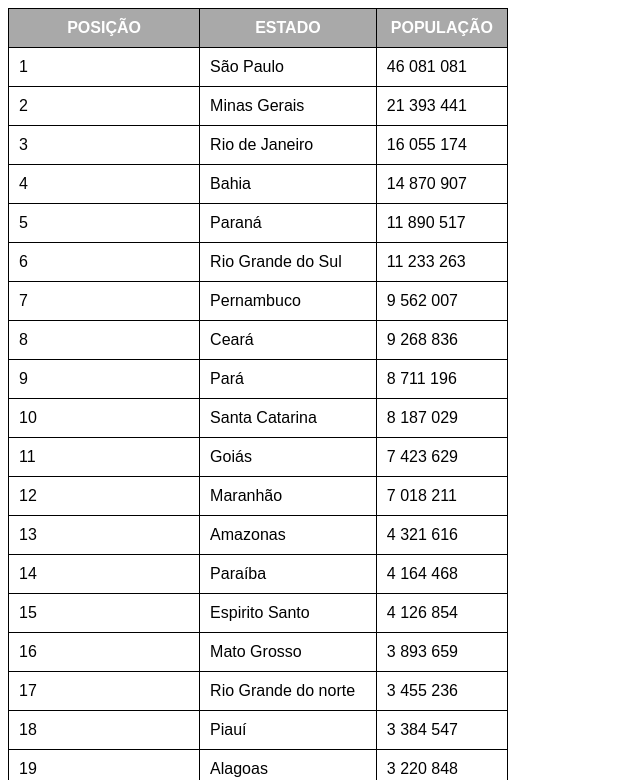
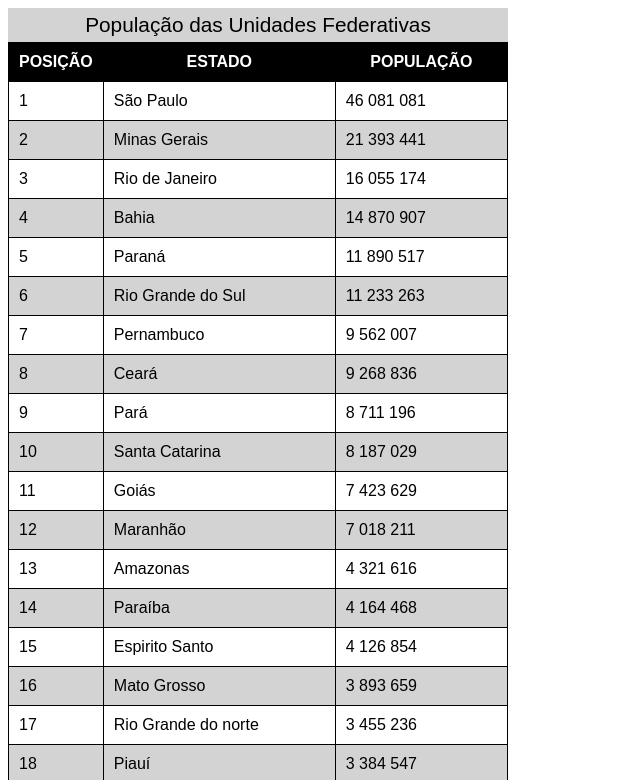
Before and after one commit to ericksilvadev/html-css, a plain HTML site: page exercicios/ex005/index.html in a window 1280 px wide. Shown: the part 630-1410 px from the top of the page, without its empty margins (0-640 px from the left). Drawn offline with Linux system fonts and the light colour scheme.

Commit message:
Update index.html

```diff
--- a/exercicios/ex005/index.html
+++ b/exercicios/ex005/index.html
@@ -30,14 +30,28 @@
         table.tabela2{
             width: 500px;
             border-collapse: collapse;
+            position: relative;
+        }
+        caption{
+            font-size: 1.3em;
+            padding: 5px;
+            background-color: lightgray;
         }
         th, td.t2{
             border: 1px solid black;
             padding: 10px;
         }
         thead, tfoot{
-            background-color: darkgray;
+            background-color: darkslategrey;
             color: #ffffff;
+        }
+        thead > tr > th {
+            position: sticky;
+            top: -1px;
+            background-color: black;
+        }
+        tbody > tr:nth-child(2n){
+            background-color: lightgray;
         }
     </style>
 </head>
@@ -86,11 +100,12 @@
     <table class="tabela2">
         <thead>
             <tr>
-                <th>POSIÇÃO</th>
-                <th>ESTADO</th>
-                <th>POPULAÇÃO</th>
+                <th scope="col" style="width: 40px;">POSIÇÃO</th>
+                <th scope="col">ESTADO</th>
+                <th scope="col">POPULAÇÃO</th>
             </tr>
         </thead>
+            <caption>População das Unidades Federativas</caption>
         <tbody>
             <tr>
                 <td class="t2">1</td>
@@ -248,7 +263,7 @@
         </tbody>
         <tfoot>
             <tr>
-                <th>POPULAÇÃO TOTAL</th>
+                <th scope="row" colspan="2">POPULAÇÃO TOTAL</th>
                 <td class="t2">213 421 037</td>
             </tr>
 
```
